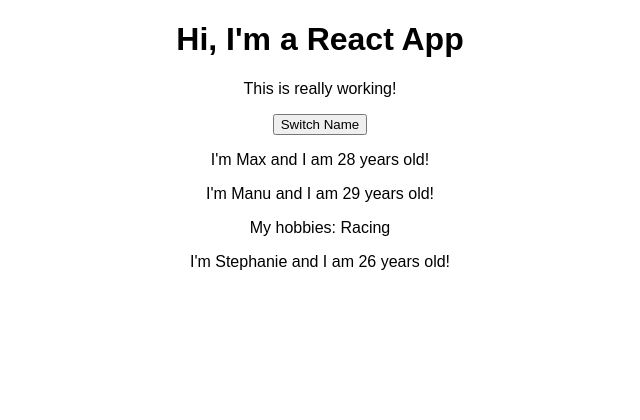
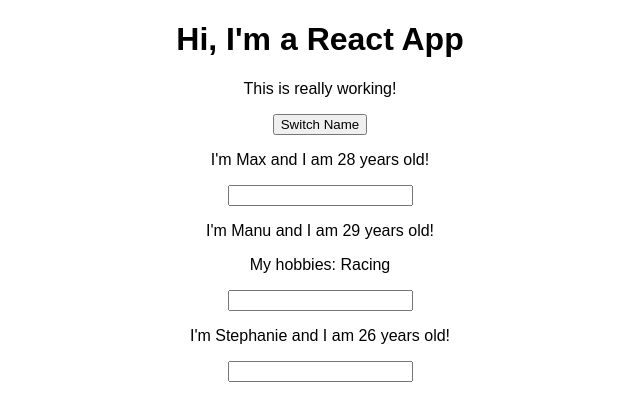
Before and after one commit to keitaro73/udemy-rtcg-react-complete-guide, a React (Create React App) app: page / in a window 1280 px wide. Shown: the top 420 px of the page, without its empty margins (320-960 px from the left). Built offline with nearby package versions, Linux system fonts and the light colour scheme.

Commit message:
Section 3, Lecture 44 - two way binding

```diff
--- a/src/App.js
+++ b/src/App.js
@@ -22,6 +22,14 @@
     ]})
   }
 
+  nameChangedHandler = (event) => {
+    this.setState({ persons: [
+      { name: 'Max', age: 28 },
+      { name: event.target.value, age: 29 },
+      { name: 'Stephanie', age: 27 }
+    ]})
+  }
+
   render() {
     return (
       <div className="App">
@@ -34,7 +42,8 @@
         <Person
           name={ this.state.persons[1].name }
           age={ this.state.persons[1].age }
-          click={ this.switchNameHandler.bind(this, 'Max!') } >My hobbies: Racing</Person>
+          click={ this.switchNameHandler.bind(this, 'Max!') }
+          changed={ this.nameChangedHandler } >My hobbies: Racing</Person>
         <Person
           name={ this.state.persons[2].name }
           age={ this.state.persons[2].age } />
--- a/src/Person/Person.js
+++ b/src/Person/Person.js
@@ -5,6 +5,7 @@
         <div>
             <p onClick={ props.click }>I'm { props.name } and I am { props.age } years old!</p>
             <p>{ props.children }</p>
+            <input type="text" onChange={ props.changed } />
         </div>
     );
 }
```
